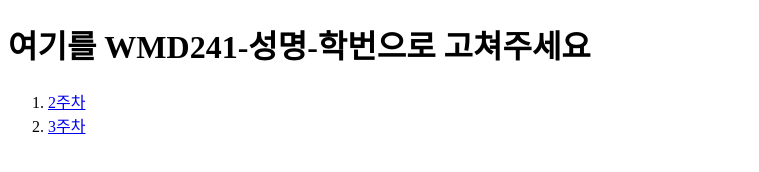
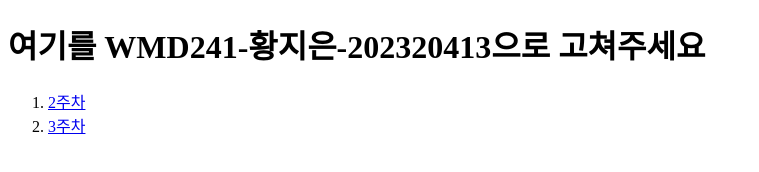
Before and after one commit to jieun0423/WMD241_202320413, a plain HTML site: page index.html in a window 1280 px wide. Shown: the whole page, without its empty margins (0-759 px from the left). Drawn offline with Linux system fonts and the light colour scheme.

Commit message:
첫페이지 수정함

```diff
--- a/index.html
+++ b/index.html
@@ -3,10 +3,10 @@
   <head>
     <meta charset="UTF-8" />
     <meta name="viewport" content="width=device-width, initial-scale=1.0" />
-    <title>여기를 WMD241-성명-학번으로 고쳐주세요</title>
+    <title>여기를 WMD241-황지은-202320413으로 고쳐주세요</title>
   </head>
   <body>
-    <h1>여기를 WMD241-성명-학번으로 고쳐주세요</h1>
+    <h1>여기를 WMD241-황지은-202320413으로 고쳐주세요</h1>
     <ol>
       <li><a href="./src/w2/index.html">2주차</a></li>
       <li><a href="./src/w3/index.html">3주차</a></li>
```
